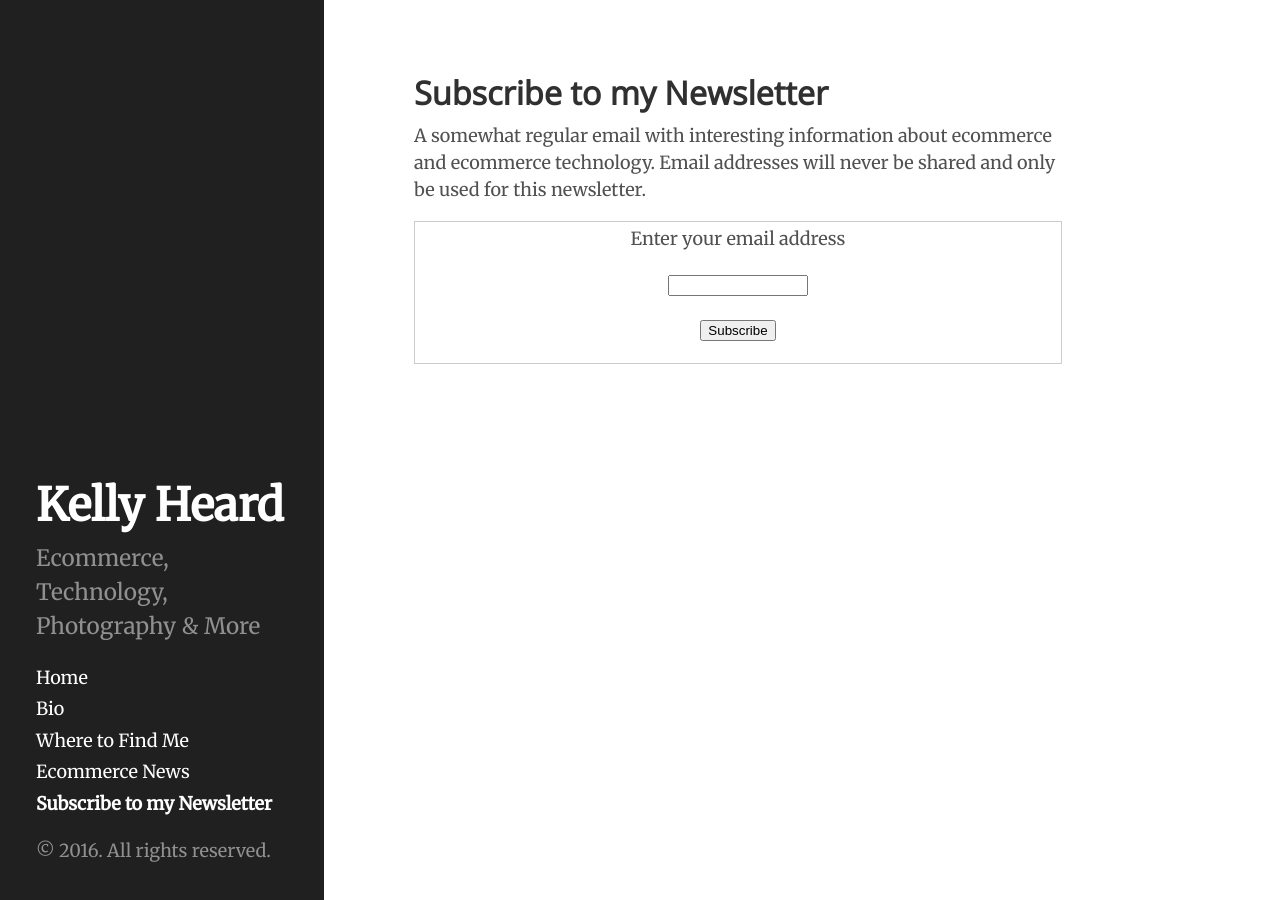
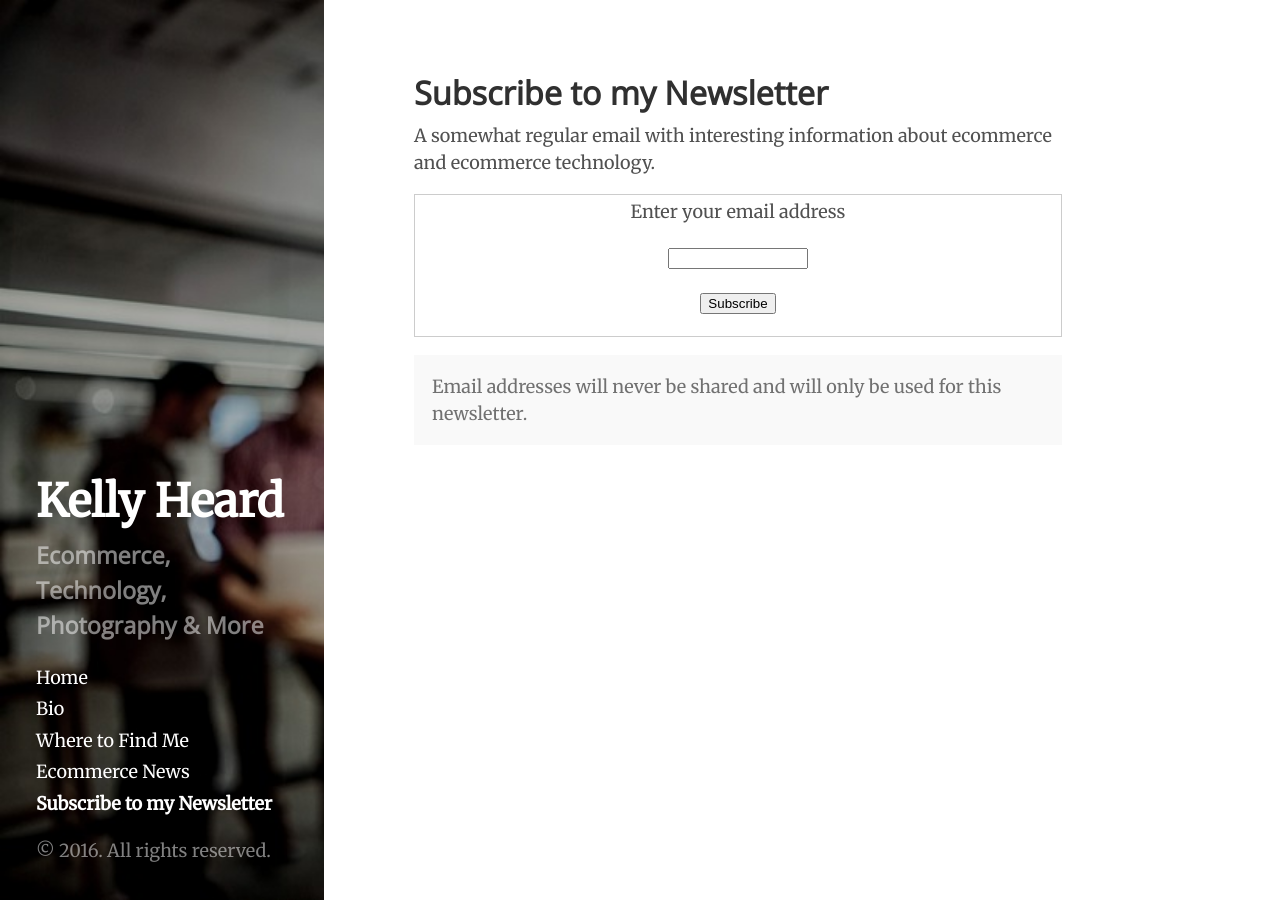
Before and after one commit to heardk/heardk.github.io, a Jekyll site: the page built from newsletter.md, in a window 1280 px wide. Built offline with Jekyll 4.4.1, drawn with Linux system fonts in a browser that asks for light colours; nearby versions of some CDN libraries; comment, search, counter and statistics services are not loaded.

Commit message:
added list of post categories to index and added bkgd image

```diff
--- /dev/null
+++ b/_includes/post-cat-list.html
@@ -0,0 +1,4 @@
+{% for cat in include.content.categories %}
+    {% capture category %}{{ cat | slugify }}{% endcapture %}
+    <a href='{{ "/blog/category/" | append: category | relative_url }}'>{{ category }}</a>
+{% endfor %}
--- a/_layouts/post.html
+++ b/_layouts/post.html
@@ -4,7 +4,7 @@
 
 <div class="post">
   <h1 class="post-title">{{ page.title }}</h1>
-  <span class="post-date">{{ page.date | date_to_string }}</span>
+  <span class="post-date">{{ page.date | date_to_string }} | Posted in {% include post-cat-list.html content=page %}</span>
   {{ content }}
 </div>
 
@@ -23,3 +23,5 @@
     {% endfor %}
   </ul>
 </div>
+
+{% include disqus.html %}
--- a/index.html
+++ b/index.html
@@ -12,7 +12,7 @@
       </a>
     </h1>
 
-    <span class="post-date">{{ post.date | date_to_string }} | {{ post.categories | array_to_sentence_string }}</span>
+    <span class="post-date">{{ post.date | date_to_string }} | Posted in {% include post-cat-list.html content=post %}</span>
 
     {{ post.excerpt }}
   </div>
--- a/newsletter.md
+++ b/newsletter.md
@@ -3,5 +3,9 @@
 title: Subscribe to my Newsletter
 ---
 
-A somewhat regular email with interesting information about ecommerce and ecommerce technology. Email addresses will never be shared and only be used for this newsletter.
- <form style="border:1px solid #ccc;padding:3px;text-align:center;" action="https://tinyletter.com/klyhrd" method="post" target="popupwindow" onsubmit="window.open('https://tinyletter.com/klyhrd', 'popupwindow', 'scrollbars=yes,width=800,height=600');return true"><p><label for="tlemail">Enter your email address</label></p><p><input type="text" style="width:140px" name="email" id="tlemail" /></p><input type="hidden" value="1" name="embed"/><input type="submit" value="Subscribe" /><p></p></form>
+A somewhat regular email with interesting information about ecommerce and ecommerce technology.
+<form style="border:1px solid #ccc;padding:3px;text-align:center;" action="https://tinyletter.com/klyhrd" method="post" target="popupwindow" onsubmit="window.open('https://tinyletter.com/klyhrd', 'popupwindow', 'scrollbars=yes,width=800,height=600');return true"><p><label for="tlemail">Enter your email address</label></p><p><input type="text" style="width:140px" name="email" id="tlemail" /></p><input type="hidden" value="1" name="embed"/><input type="submit" value="Subscribe" /><p></p></form>
+<p>
+<div class="message">
+    Email addresses will never be shared and will only be used for this newsletter.
+</div>
--- a/public/css/app.css
+++ b/public/css/app.css
@@ -5,3 +5,30 @@
 .bio-table {
     font-size: 85%;
 }
+
+.sidebar {
+    background-image: url('/public/images/bkgd-dark.jpg');
+    background-repeat: no-repeat;
+    background-size: auto 100%;
+}
+
+.sidebar-about .lead {
+    font-size: 1.3rem;
+    font-weight: 800;
+    font-family: "Open Sans", sans-serif;
+}
+
+/*.sidebar-sticky {
+    position: absolute;
+    right:  1rem;
+    left:   1rem;
+    top:    1rem;
+}*/
+
+.related-posts h3 {
+  font-size: 85%;
+}
+
+.post-date {
+    font-size: 85%;
+}
```
Also changed, not shown: _includes/disqus.html (added, +20 -0 lines), public/images/bkgd-dark.jpg (added), public/images/bkgd-light.jpg (added).
